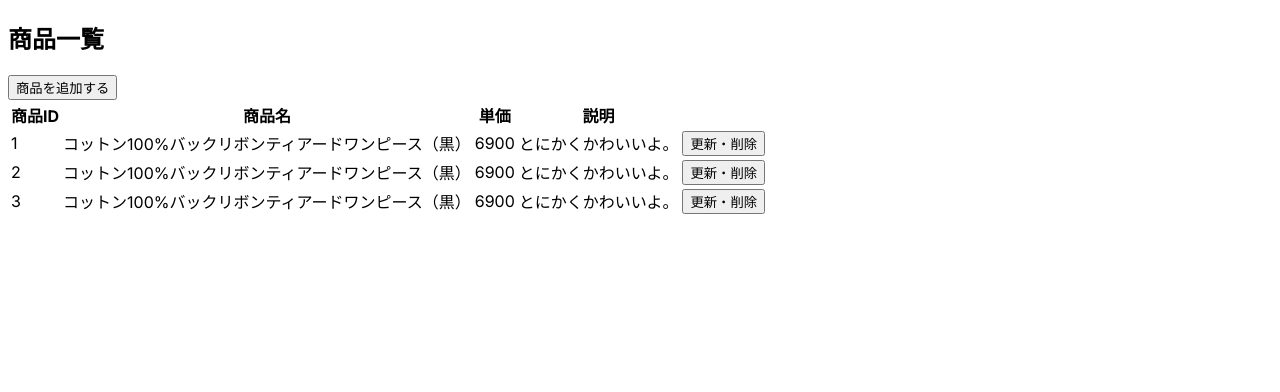
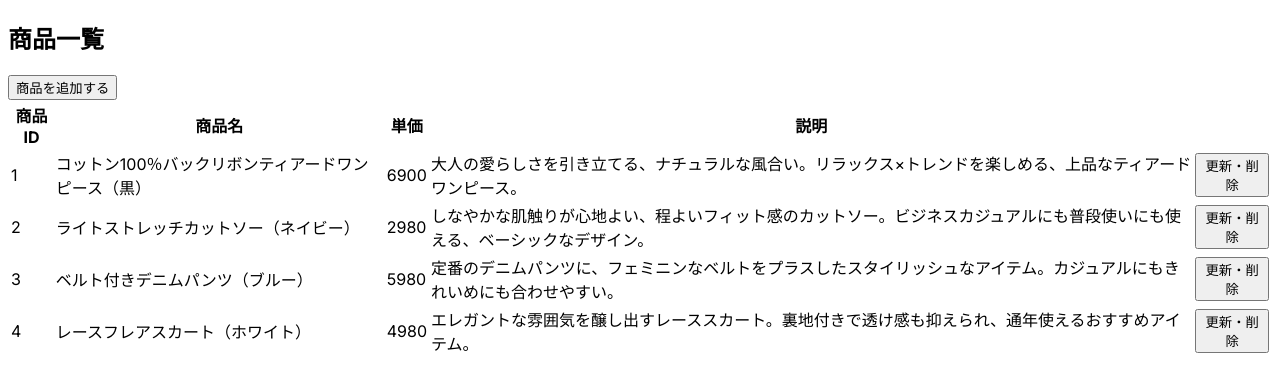
Before and after one commit to kaori-igawa/full-stack-web-development, a Next.js app in the folder app/frontend/: page /inventory/products in a window 1280 px wide. Shown: the top 392 px of the page. Built offline with nearby package versions, Linux system fonts and the light colour scheme.

Commit message:
frontend:ダミーデータ取得

```diff
--- a/app/frontend/app/inventory/products/page.tsx
+++ b/app/frontend/app/inventory/products/page.tsx
@@ -1,4 +1,23 @@
+'use client'
+
+import { useState, useEffect } from "react";
+import productsData from './sample/dummy_products.json';
+
+type ProductData = {
+  id: number;
+  name: string;
+  price: number;
+  description: string;
+}
+
+
 export default function Page() {
+  const [data, setData] = useState<Array<ProductData>>([]);
+
+  useEffect(() => {
+    setData(productsData);
+  }, [])
+
   return (
     <>
       <h2>商品一覧</h2>
@@ -13,27 +32,15 @@ export default function Page() {
           </tr>
         </thead>
         <tbody>
-          <tr>
-            <td>1</td>
-            <td>コットン100%バックリボンティアードワンピース（黒）</td>
-            <td>6900</td>
-            <td>とにかくかわいいよ。</td>
-            <td><button>更新・削除</button></td>
-          </tr>
-          <tr>
-            <td>2</td>
-            <td>コットン100%バックリボンティアードワンピース（黒）</td>
-            <td>6900</td>
-            <td>とにかくかわいいよ。</td>
-            <td><button>更新・削除</button></td>
-          </tr>
-          <tr>
-            <td>3</td>
-            <td>コットン100%バックリボンティアードワンピース（黒）</td>
-            <td>6900</td>
-            <td>とにかくかわいいよ。</td>
-            <td><button>更新・削除</button></td>
-          </tr>
+          {data.map((item: ProductData) => (
+            <tr key={item.id}>
+              <td>{item.id}</td>
+              <td>{item.name}</td>
+              <td>{item.price}</td>
+              <td>{item.description}</td>
+              <td><button>更新・削除</button></td>
+            </tr>
+          ))}
         </tbody>
       </table>
     </>
--- /dev/null
+++ b/app/frontend/app/inventory/products/sample/dummy_products.json
@@ -0,0 +1,26 @@
+[
+    {
+        "id": 1,
+        "name": "コットン100％バックリボンティアードワンピース（黒）",
+        "price": 6900,
+        "description": "大人の愛らしさを引き立てる、ナチュラルな風合い。リラックス×トレンドを楽しめる、上品なティアードワンピース。"
+    },
+    {
+        "id": 2,
+        "name": "ライトストレッチカットソー（ネイビー）",
+        "price": 2980,
+        "description": "しなやかな肌触りが心地よい、程よいフィット感のカットソー。ビジネスカジュアルにも普段使いにも使える、ベーシックなデザイン。"
+    },
+    {
+        "id": 3,
+        "name": "ベルト付きデニムパンツ（ブルー）",
+        "price": 5980,
+        "description": "定番のデニムパンツに、フェミニンなベルトをプラスしたスタイリッシュなアイテム。カジュアルにもきれいめにも合わせやすい。"
+    },
+    {
+        "id": 4,
+        "name": "レースフレアスカート（ホワイト）",
+        "price": 4980,
+        "description": "エレガントな雰囲気を醸し出すレーススカート。裏地付きで透け感も抑えられ、通年使えるおすすめアイテム。"
+    }
+]
```
Also changed, not shown: app/frontend/app/inventory/products/sample/dummy_inventories.json (added, +47 -0 lines).
